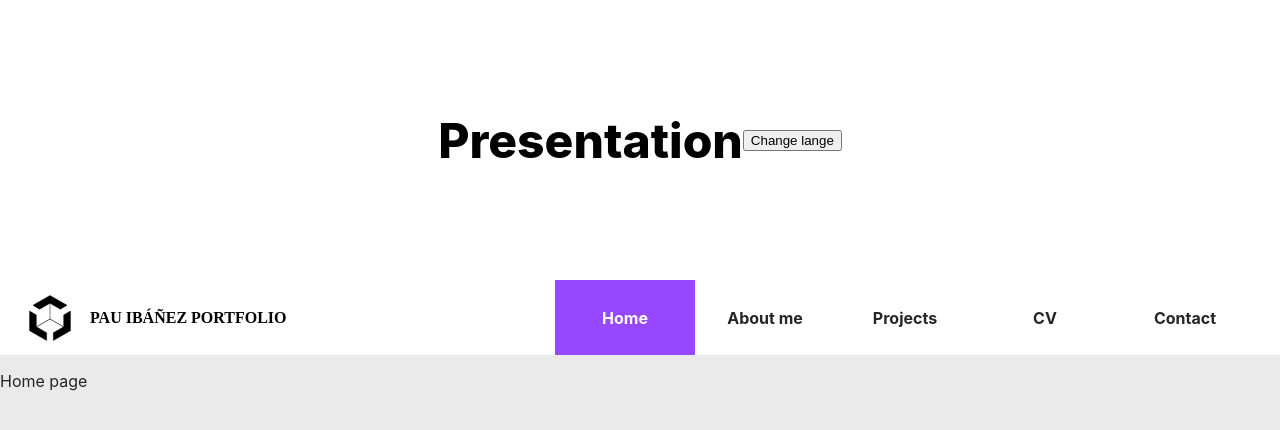
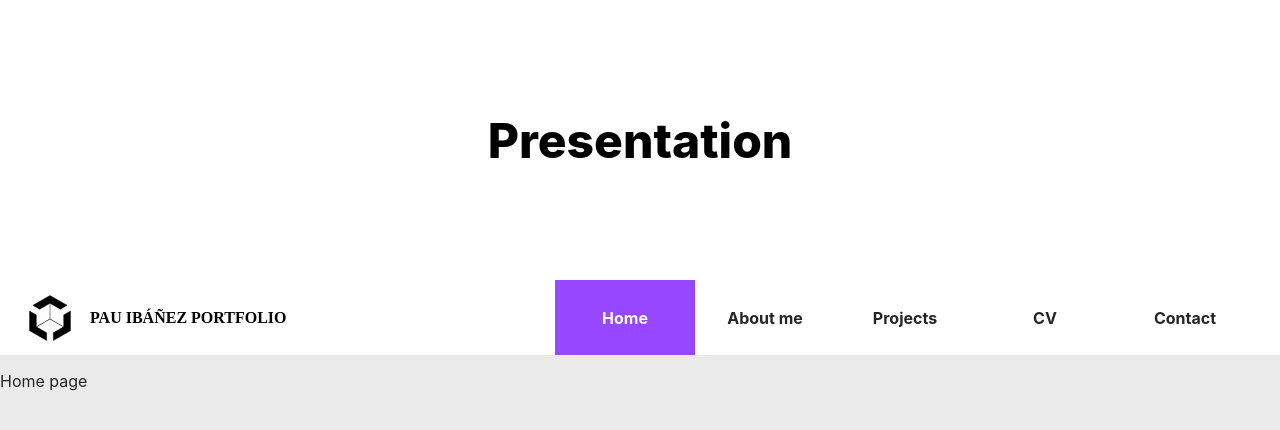
Before and after one commit to pauIbanez/portfolio-front, a React (Create React App) app: page /home in a window 1280 px wide. Shown: the top 430 px of the page. Built offline with nearby package versions, Linux system fonts and the light colour scheme.

Commit message:
removed language change test button from PageTitle

```diff
--- a/src/components/PageTitle/PageTitle.tsx
+++ b/src/components/PageTitle/PageTitle.tsx
@@ -1,8 +1,5 @@
 import styled from "styled-components";
 import ColoredText from "../ColoredText/ColoredText";
-import { useTranslation } from "react-i18next";
-import { useState } from "react";
-import languages from "../../data/languages/languages";
 
 const Container = styled.header`
   width: 100%;
@@ -26,10 +23,6 @@ interface Props {
 }
 
 const PageTitle = ({ title }: Props) => {
-  const [lang, setLang] = useState("en");
-
-  const { i18n } = useTranslation();
-
   const text =
     typeof title === "string" ? (
       <h1>{title}</h1>
@@ -37,21 +30,7 @@ const PageTitle = ({ title }: Props) => {
       <ColoredText textArray={title} styleData={{ isTitle: true }} />
     );
 
-  return (
-    <Container>
-      {text}{" "}
-      <button
-        onClick={() => {
-          const lng = languages[lang === "en" ? 1 : 0];
-          i18n.changeLanguage(lng.code);
-          setLang(lng.code);
-          console.log(lng.code);
-        }}
-      >
-        Change lange
-      </button>{" "}
-    </Container>
-  );
+  return <Container>{text}</Container>;
 };
 
 export default PageTitle;
```
